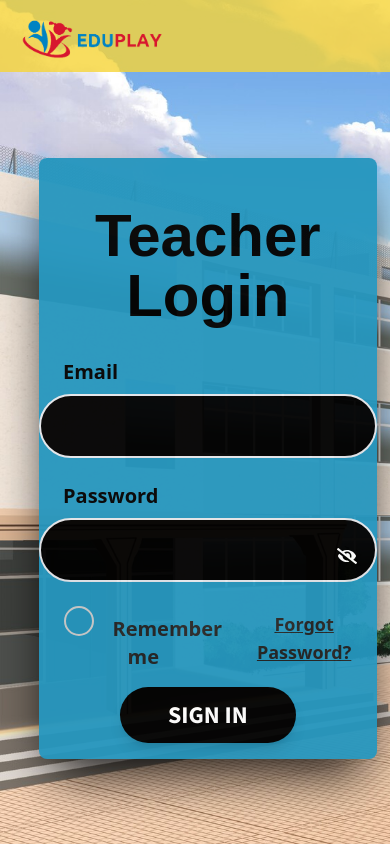
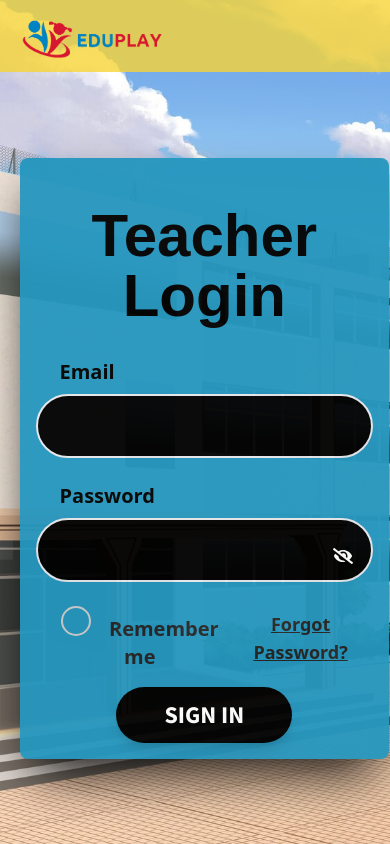
Before and after one commit to ReiTony/EduPlay-main, a React (Vite) app in the folder Client/: page /teacher/login in a window 390 px wide. Built offline with nearby package versions, Linux system fonts and the light colour scheme; a web font is replaced by a local one.

Commit message:
fix padding in login pages

```diff
--- a/Client/src/component/Admin_LogIn.jsx
+++ b/Client/src/component/Admin_LogIn.jsx
@@ -44,7 +44,7 @@ function Admin_Login() {
     <>
       <div className="flex flex-col justify-between min-h-screen background">
         <NavBar />
-        <main className="w-[80%] md:w-[80%] lg:w-[70%] xl:w-[60%] text-center grid lg:grid-cols-[35%_65%] m-auto ">
+        <main className="w-[90%] md:w-[80%] lg:w-[70%] xl:w-[60%] text-center grid lg:grid-cols-[35%_65%] m-auto ">
           <div className="grid grid-rows-[40%_15%_35%] text-white bg-[#252525] hidden bg-opacity-95 lg:block rounded-l-lg shadow-lg shadow-black">
             <div className="flex items-center justify-center ">
               <img className="object-cover w-fit h-[90%] m-0" src={logo} alt="Logo" />
@@ -57,7 +57,7 @@ function Admin_Login() {
             </div>
           </div>
 
-          <section className="bg-[#f0e4e4] opacity-95 flex flex-col py-4 justify-center rounded-r-lg lg:rounded-l-none rounded-lg lg:px-16 py-auto shadow-2xl shadow-black">
+          <section className="bg-[#f0e4e4] opacity-95 flex flex-col p-4 justify-center rounded-r-lg lg:rounded-l-none rounded-lg lg:px-16 py-auto shadow-2xl shadow-black">
             <h2 className="my-2 text-4xl font-extrabold lg:text-6xl lg:my-8 font-expletus">Admin Login</h2>
             <form onSubmit={handleSubmit}>
               <label htmlFor="username" className={`items-start ml-6 flex mb-2 text-xl font-semibold ${touched.username && errors.username ? "text-red-500" : ""}`}>
--- a/Client/src/component/Student_Login.jsx
+++ b/Client/src/component/Student_Login.jsx
@@ -48,7 +48,7 @@ function Student_Login() {
     <>
       <div className="flex flex-col justify-between min-h-screen background">
         <NavBar />
-        <main className="w-[80%] md:w-[80%] lg:w-[70%] xl:w-[60%] text-center grid lg:grid-cols-[35%_65%] m-auto ">
+        <main className="w-[90%] md:w-[80%] lg:w-[70%] xl:w-[60%] text-center grid lg:grid-cols-[35%_65%] m-auto ">
           <div className="grid grid-rows-[40%_15%_35%] text-white bg-[#252525] hidden bg-opacity-95 lg:block rounded-l-lg shadow-lg shadow-black">
             <div className="flex items-center justify-center ">
               <img className="object-cover w-fit h-[90%] m-0" src={logo} alt="Logo" />
@@ -61,7 +61,7 @@ function Student_Login() {
             </div>
           </div>
 
-          <section className="bg-[#f7d538] opacity-95 flex flex-col py-4 justify-center rounded-r-lg lg:rounded-l-none rounded-lg lg:px-16 py-auto shadow-2xl shadow-black">
+          <section className="bg-[#f7d538] opacity-95 flex flex-col p-4 justify-center rounded-r-lg lg:rounded-l-none rounded-lg lg:px-16 py-auto shadow-2xl shadow-black">
             <h2 className="my-2 text-4xl font-extrabold lg:text-6xl lg:my-8 font-expletus">Student Login</h2>
             <form onSubmit={handleSubmit}>
               <label htmlFor="username" className={`items-start ml-6 flex mb-2 text-xl font-semibold ${touched.username && errors.username ? "text-red-500" : ""}`}>
--- a/Client/src/component/TeacherLogin.jsx
+++ b/Client/src/component/TeacherLogin.jsx
@@ -45,7 +45,7 @@ function TeacherLogin() {
     <>
       <div className="flex flex-col justify-between min-h-screen background">
         <NavBar />
-        <main className="w-[80%] md:w-[80%] lg:w-[70%] xl:w-[60%] text-center grid lg:grid-cols-[35%_65%] m-auto ">
+        <main className="w-[90%] md:w-[80%] lg:w-[70%] xl:w-[60%] text-center grid lg:grid-cols-[35%_65%] m-auto ">
           <div className="grid grid-rows-[40%_15%_35%] text-white bg-[#252525] hidden bg-opacity-95 lg:block rounded-l-lg shadow-lg shadow-black">
             <div className="flex items-center justify-center">
               <img className="object-cover w-fit h-[90%] m-0" src={logo} alt="Logo" />
@@ -59,7 +59,7 @@ function TeacherLogin() {
               <img className="object-cover w-fit h-[90%]" src={boygirl} alt="Logo" />
             </div>
           </div>
-          <section className="bg-[#2596be] opacity-95 flex flex-col py-4 justify-center rounded-r-lg lg:rounded-l-none rounded-lg lg:px-16 py-auto shadow-2xl shadow-black">
+          <section className="bg-[#2596be] opacity-95 flex flex-col p-4 justify-center rounded-r-lg lg:rounded-l-none rounded-lg lg:px-16 py-auto shadow-2xl shadow-black">
             <h2 className="my-8 text-6xl font-extrabold px-14 font-expletus">Teacher Login</h2>
             <form onSubmit={handleSubmit}>
               <div className="mb-6">
```
